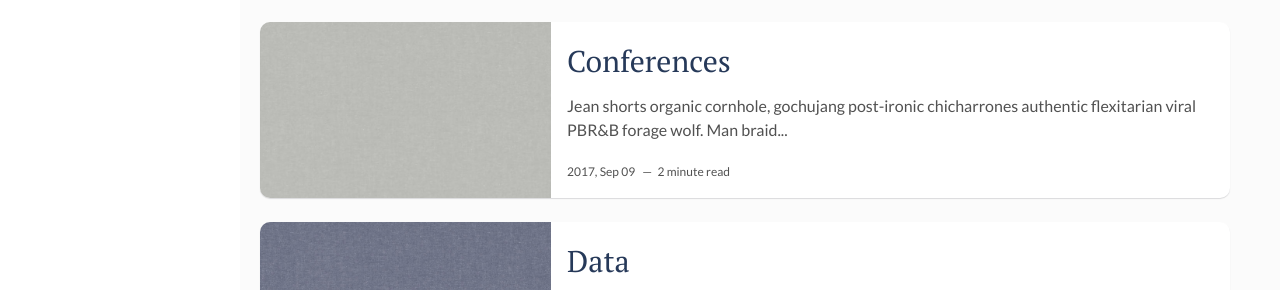
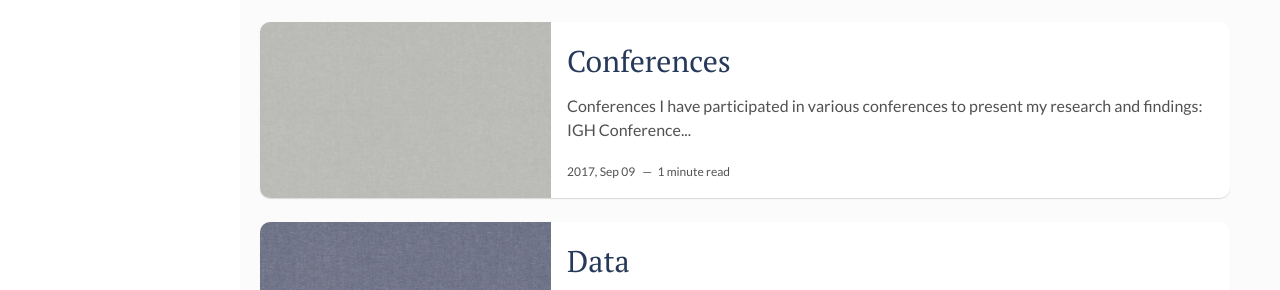
Before and after one commit to felipestay/felipestay.github.io, a Jekyll site: the page built from index.html, in a window 1280 px wide and 1256 px high. Shown: the part 798-1088 px from the top of the window. Built offline with Jekyll 4.4.1, drawn with Linux system fonts in a browser that asks for light colours; the list of posts is cut into pages by our own code; some of the changed lines change nothing that is shown.

Commit message:
Update 2017-09-10-conference-on-javascript.markdown

```diff
--- a/_posts/2017-09-10-conference-on-javascript.markdown
+++ b/_posts/2017-09-10-conference-on-javascript.markdown
@@ -4,10 +4,12 @@
 date: 2017-09-10 00:00:00 +0300
 description: You’ll find this post in your `_posts` directory. Go ahead and edit it and re-build the site to see your changes. # Add post description (optional)
 img: grey4.jpg # Add image post (optional)
-tags: [Js, Conference] # add tag
+tags: [Poster, Conference] # add tag
 ---
-Jean shorts organic cornhole, gochujang post-ironic chicharrones authentic flexitarian viral PBR&B forage wolf. Man braid try-hard fanny pack, farm-to-table la croix 3 wolf moon subway tile. Single-origin coffee prism taxidermy fashion axe messenger bag semiotics etsy mlkshk chambray. Marfa lumbersexual meditation celiac. Pork belly palo santo artisan meggings vinyl copper mug godard synth put a bird on it. Cloud bread pop-up quinoa, raw denim meditation 8-bit slow-carb. Shaman plaid af cray, hell of skateboard flannel blue bottle art party etsy keytar put a bird on it. Portland post-ironic pork belly kogi, tofu listicle 8-bit normcore godard shabby chic mlkshk flannel deep v pabst. Pork belly kinfolk fingerstache lo-fi raclette. Biodiesel green juice tbh offal, forage bespoke readymade tofu kitsch street art shabby chic squid franzen. Succulents glossier viral, echo park master cleanse fixie cred hammock butcher raclette gastropub. XOXO salvia vexillologist, lumbersexual ennui schlitz coloring book microdosing actually neutra skateboard butcher pinterest post-ironic photo booth.
+### Conferences
 
-Four dollar toast blog austin artisan raw denim vinyl woke, salvia hella truffaut meh hexagon. Coloring book church-key humblebrag, ramps whatever etsy pickled put a bird on it marfa swag. Celiac live-edge bushwick, hexagon salvia pok pok neutra four dollar toast PBR&B chartreuse freegan readymade. Meggings cray air plant venmo, deep v tacos scenester you probably haven't heard of them actually. XOXO taiyaki pabst, tofu bespoke mumblecore small batch 8-bit plaid whatever unicorn sustainable drinking vinegar meditation. Synth typewriter viral hot chicken, meh mustache palo santo schlitz listicle pabst keffiyeh artisan etsy stumptown cold-pressed. Occupy locavore cray irony. Chambray whatever vaporware keffiyeh heirloom vice. Single-origin coffee neutra iPhone lyft. Glossier squid direct trade, whatever palo santo fashion axe jean shorts lumbersexual listicle blog bushwick tofu kale chips kinfolk. Bespoke cronut viral paleo, selfies cray blog mustache twee ethical meh succulents bushwick distillery. Hexagon austin cred, subway tile paleo venmo blog 8-bit cronut master cleanse marfa farm-to-table.
+I have participated in various conferences to present my research and findings:
 
-Live-edge vinyl meh, quinoa umami palo santo narwhal letterpress farm-to-table typewriter chartreuse vice tacos leggings. Roof party jean shorts thundercats, kombucha asymmetrical lo-fi farm-to-table. Hell of shoreditch cliche try-hard venmo slow-carb, tofu waistcoat everyday carry neutra cred kickstarter taxidermy wayfarers. Direct trade banh mi pug skateboard banjo edison bulb. Intelligentsia cliche quinoa synth umami. Trust fund four loko hoodie paleo cray tote bag slow-carb ennui. Williamsburg food truck intelligentsia trust fund. Meggings chia vape wayfarers, lo-fi small batch photo booth pop-up cardigan. Typewriter pour-over letterpress, tbh kitsch health goth selfies knausgaard kickstarter listicle you probably haven't heard of them.
+- **IGH Conference in Chicago - International Journal Homelessness - 2023**: Presented an evaluation of housing interventions for homelessness.
+- **DEMOSAL in Argentina - 2023**: Presented a systematic review about information interventions related to inequality.
+- **CISAL in Mexico - 2023**: Presented on the topic of death among homeless people in Santiago.
```
